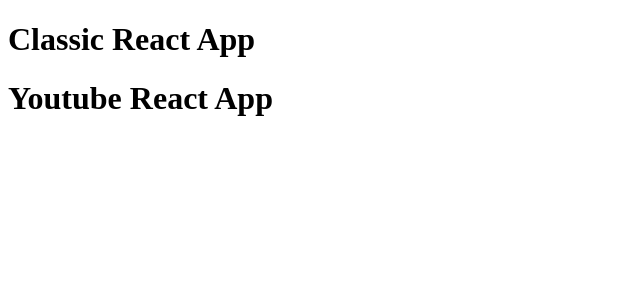
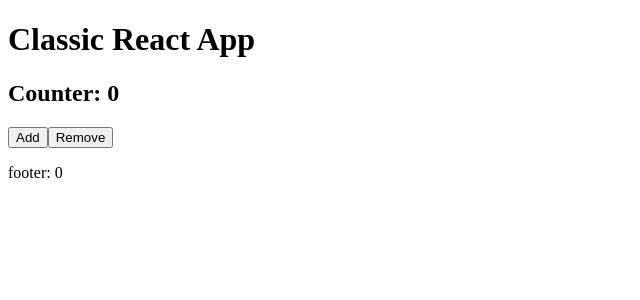
Before and after one commit to benjaminhpham/AppWrite, a React (Vite) app: page / in a window 1280 px wide. Shown: the top 300 px of the page, without its empty margins (0-640 px from the left). Built offline with nearby package versions, Linux system fonts and the light colour scheme.

Commit message:
stateful components

```diff
--- a/src/App.jsx
+++ b/src/App.jsx
@@ -1,10 +1,27 @@
 import Youtube from "./Youtube";
+import { useState } from "react";
 
 export default function App() {
+  const [counter, setCounter] = useState(0);
+
+  const addValue = () => {
+    setCounter((prevCounter) => prevCounter + 1);
+    setCounter((prevCounter) => prevCounter + 1);
+    setCounter((prevCounter) => prevCounter + 1);
+    setCounter((prevCounter) => prevCounter + 1);
+  };
+
+  const removeValue = () => {
+    setCounter((prevCounter) => prevCounter - 1);
+  };
+
   return (
     <>
       <h1>Classic React App</h1>
-      <Youtube />
+      <h2>Counter: {counter}</h2>
+      <button onClick={addValue}>Add</button>
+      <button onClick={removeValue}>Remove</button>
+      <p>footer: {counter}</p>
     </>
   );
 }
```
